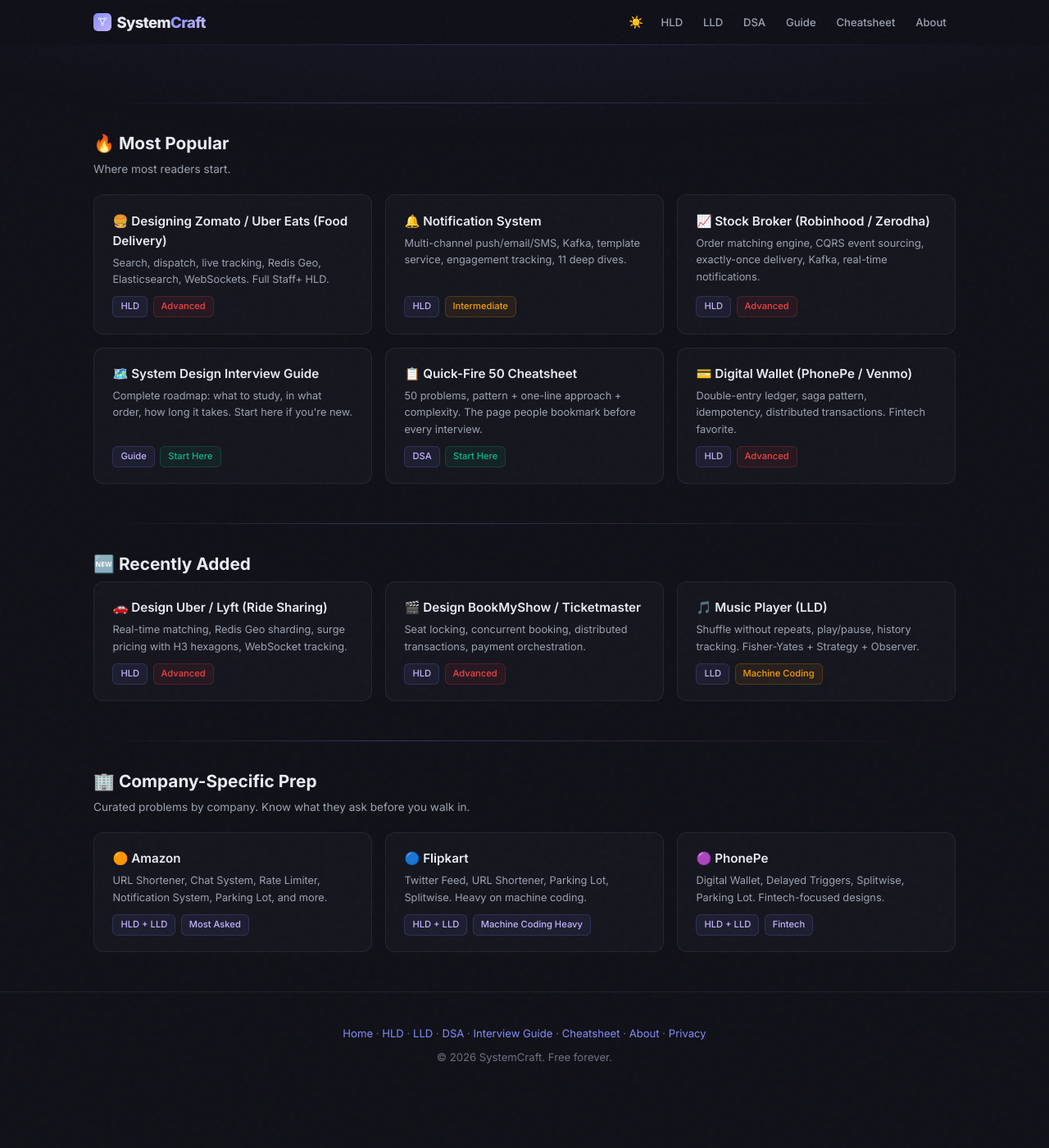
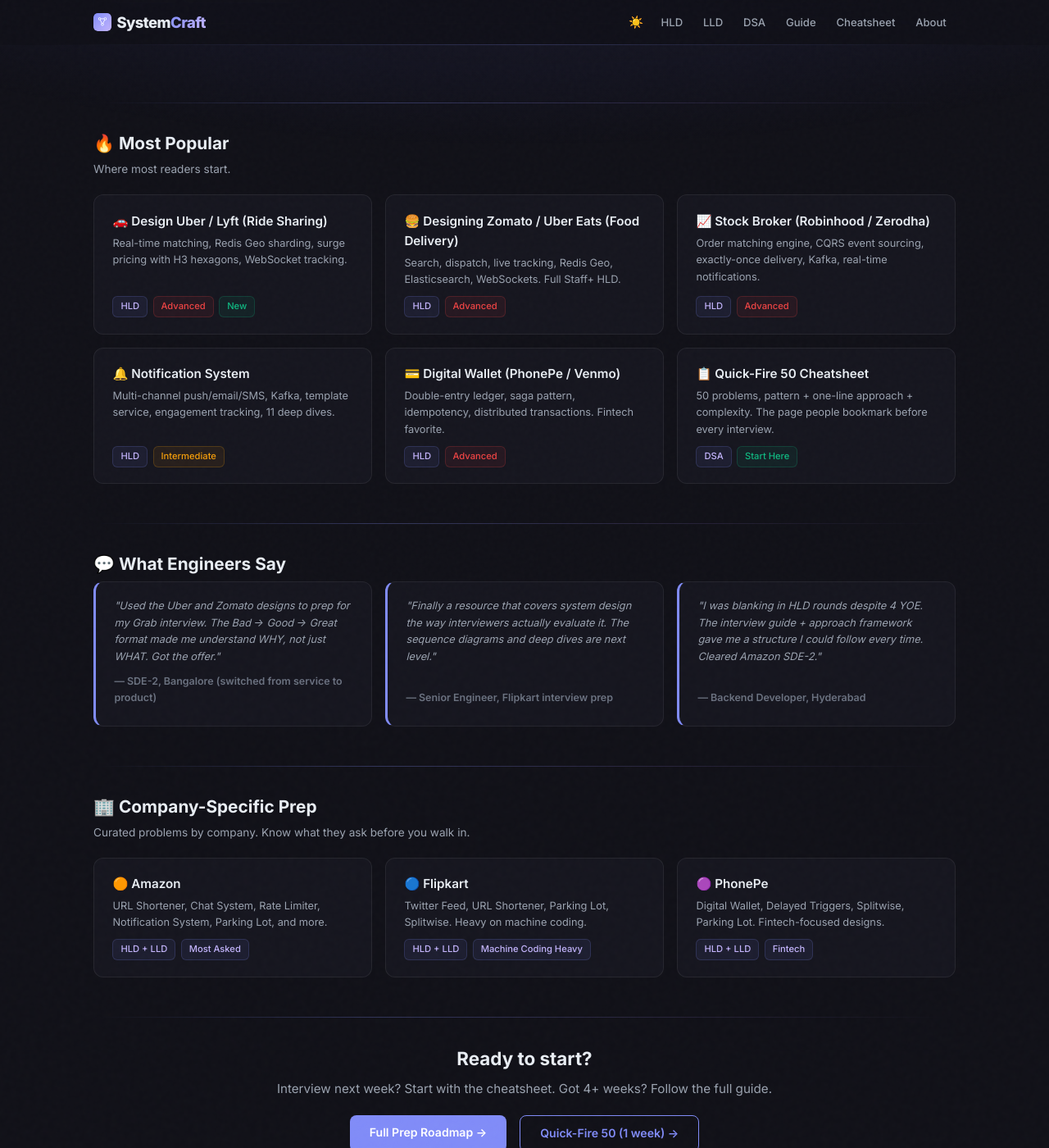
Before and after one commit to iluzn/HLD-Designs, a Jekyll site: the page built from index.html, in a window 1280 px wide and 1400 px high, scrolled down 1361 px. Shown: the whole window at 82% size. Built offline with Jekyll 4.4.1, drawn with Linux system fonts in a browser that asks for light colours; before the commit the page ends 2701 px from its top, so only the background shows below that.

Commit message:
UX: add testimonials, merge Recently Added into Popular, add final CTA, reduce sections from 6 to 5

```diff
--- a/index.html
+++ b/index.html
@@ -311,9 +311,19 @@
     <div class="section-sub">Where most readers start.</div>
 
     <div class="popular">
+        <a class="pop-card" href="/hld/Uber">
+            <h4>🚗 Design Uber / Lyft (Ride Sharing)</h4>
+            <p>Real-time matching, Redis Geo sharding, surge pricing with H3 hexagons, WebSocket tracking.</p>
+            <div class="meta"><span class="tag">HLD</span><span class="tag tag-difficulty-hard">Advanced</span><span class="tag" style="background:rgba(16,185,129,0.08);border-color:rgba(16,185,129,0.2);color:#10b981;">New</span></div>
+        </a>
         <a class="pop-card" href="/hld/Zomato">
             <h4>🍔 Designing Zomato / Uber Eats (Food Delivery)</h4>
             <p>Search, dispatch, live tracking, Redis Geo, Elasticsearch, WebSockets. Full Staff+ HLD.</p>
+            <div class="meta"><span class="tag">HLD</span><span class="tag tag-difficulty-hard">Advanced</span></div>
+        </a>
+        <a class="pop-card" href="/hld/StockBroker">
+            <h4>📈 Stock Broker (Robinhood / Zerodha)</h4>
+            <p>Order matching engine, CQRS event sourcing, exactly-once delivery, Kafka, real-time notifications.</p>
             <div class="meta"><span class="tag">HLD</span><span class="tag tag-difficulty-hard">Advanced</span></div>
         </a>
         <a class="pop-card" href="/hld/NotificationSystem">
@@ -321,48 +331,35 @@
             <p>Multi-channel push/email/SMS, Kafka, template service, engagement tracking, 11 deep dives.</p>
             <div class="meta"><span class="tag">HLD</span><span class="tag tag-difficulty-medium">Intermediate</span></div>
         </a>
-        <a class="pop-card" href="/hld/StockBroker">
-            <h4>📈 Stock Broker (Robinhood / Zerodha)</h4>
-            <p>Order matching engine, CQRS event sourcing, exactly-once delivery, Kafka, real-time notifications.</p>
+        <a class="pop-card" href="/hld/DigitalWallet">
+            <h4>💳 Digital Wallet (PhonePe / Venmo)</h4>
+            <p>Double-entry ledger, saga pattern, idempotency, distributed transactions. Fintech favorite.</p>
             <div class="meta"><span class="tag">HLD</span><span class="tag tag-difficulty-hard">Advanced</span></div>
-        </a>
-        <a class="pop-card" href="/system-design-interview-guide">
-            <h4>🗺️ System Design Interview Guide</h4>
-            <p>Complete roadmap: what to study, in what order, how long it takes. Start here if you're new.</p>
-            <div class="meta"><span class="tag">Guide</span><span class="tag tag-difficulty-easy">Start Here</span></div>
         </a>
         <a class="pop-card" href="/cheatsheet">
             <h4>📋 Quick-Fire 50 Cheatsheet</h4>
             <p>50 problems, pattern + one-line approach + complexity. The page people bookmark before every interview.</p>
             <div class="meta"><span class="tag">DSA</span><span class="tag tag-difficulty-easy">Start Here</span></div>
         </a>
-        <a class="pop-card" href="/hld/DigitalWallet">
-            <h4>💳 Digital Wallet (PhonePe / Venmo)</h4>
-            <p>Double-entry ledger, saga pattern, idempotency, distributed transactions. Fintech favorite.</p>
-            <div class="meta"><span class="tag">HLD</span><span class="tag tag-difficulty-hard">Advanced</span></div>
-        </a>
     </div>
 </div>
 
-<!-- WHAT'S NEW -->
+<!-- TESTIMONIALS — social proof -->
 <div class="section">
-    <div class="section-title">🆕 Recently Added</div>
+    <div class="section-title">💬 What Engineers Say</div>
     <div class="popular">
-        <a class="pop-card" href="/hld/Uber">
-            <h4>🚗 Design Uber / Lyft (Ride Sharing)</h4>
-            <p>Real-time matching, Redis Geo sharding, surge pricing with H3 hexagons, WebSocket tracking.</p>
-            <div class="meta"><span class="tag">HLD</span><span class="tag tag-difficulty-hard">Advanced</span></div>
-        </a>
-        <a class="pop-card" href="/hld/BookMyShow">
-            <h4>🎬 Design BookMyShow / Ticketmaster</h4>
-            <p>Seat locking, concurrent booking, distributed transactions, payment orchestration.</p>
-            <div class="meta"><span class="tag">HLD</span><span class="tag tag-difficulty-hard">Advanced</span></div>
-        </a>
-        <a class="pop-card" href="/lld/MusicPlayer">
-            <h4>🎵 Music Player (LLD)</h4>
-            <p>Shuffle without repeats, play/pause, history tracking. Fisher-Yates + Strategy + Observer.</p>
-            <div class="meta"><span class="tag">LLD</span><span class="tag tag-difficulty-medium">Machine Coding</span></div>
-        </a>
+        <div class="pop-card" style="cursor:default;border-left:3px solid var(--accent);">
+            <p style="font-style:italic;margin-bottom:0.6rem;">"Used the Uber and Zomato designs to prep for my Grab interview. The Bad → Good → Great format made me understand WHY, not just WHAT. Got the offer."</p>
+            <h4 style="font-size:0.78rem;color:var(--text-dim);">— SDE-2, Bangalore (switched from service to product)</h4>
+        </div>
+        <div class="pop-card" style="cursor:default;border-left:3px solid var(--accent);">
+            <p style="font-style:italic;margin-bottom:0.6rem;">"Finally a resource that covers system design the way interviewers actually evaluate it. The sequence diagrams and deep dives are next level."</p>
+            <h4 style="font-size:0.78rem;color:var(--text-dim);">— Senior Engineer, Flipkart interview prep</h4>
+        </div>
+        <div class="pop-card" style="cursor:default;border-left:3px solid var(--accent);">
+            <p style="font-style:italic;margin-bottom:0.6rem;">"I was blanking in HLD rounds despite 4 YOE. The interview guide + approach framework gave me a structure I could follow every time. Cleared Amazon SDE-2."</p>
+            <h4 style="font-size:0.78rem;color:var(--text-dim);">— Backend Developer, Hyderabad</h4>
+        </div>
     </div>
 </div>
 
@@ -386,6 +383,16 @@
             <p>Digital Wallet, Delayed Triggers, Splitwise, Parking Lot. Fintech-focused designs.</p>
             <div class="meta"><span class="tag">HLD + LLD</span><span class="tag">Fintech</span></div>
         </a>
+    </div>
+</div>
+
+<!-- FINAL CTA — catch people who scrolled to the bottom -->
+<div class="section" style="text-align:center;padding-bottom:1rem;">
+    <h2 style="font-size:1.4rem;font-weight:700;color:var(--text);margin-bottom:0.5rem;">Ready to start?</h2>
+    <p style="color:var(--text-muted);font-size:0.95rem;margin-bottom:1.2rem;">Interview next week? Start with the cheatsheet. Got 4+ weeks? Follow the full guide.</p>
+    <div style="display:flex;gap:1rem;justify-content:center;flex-wrap:wrap;">
+        <a class="hero-cta" href="/system-design-interview-guide" style="font-size:0.88rem;padding:0.65rem 1.5rem;">Full Prep Roadmap →</a>
+        <a class="hero-cta" href="/cheatsheet" style="font-size:0.88rem;padding:0.65rem 1.5rem;background:transparent;border:1px solid var(--accent);color:var(--accent);">Quick-Fire 50 (1 week) →</a>
     </div>
 </div>
 
```
